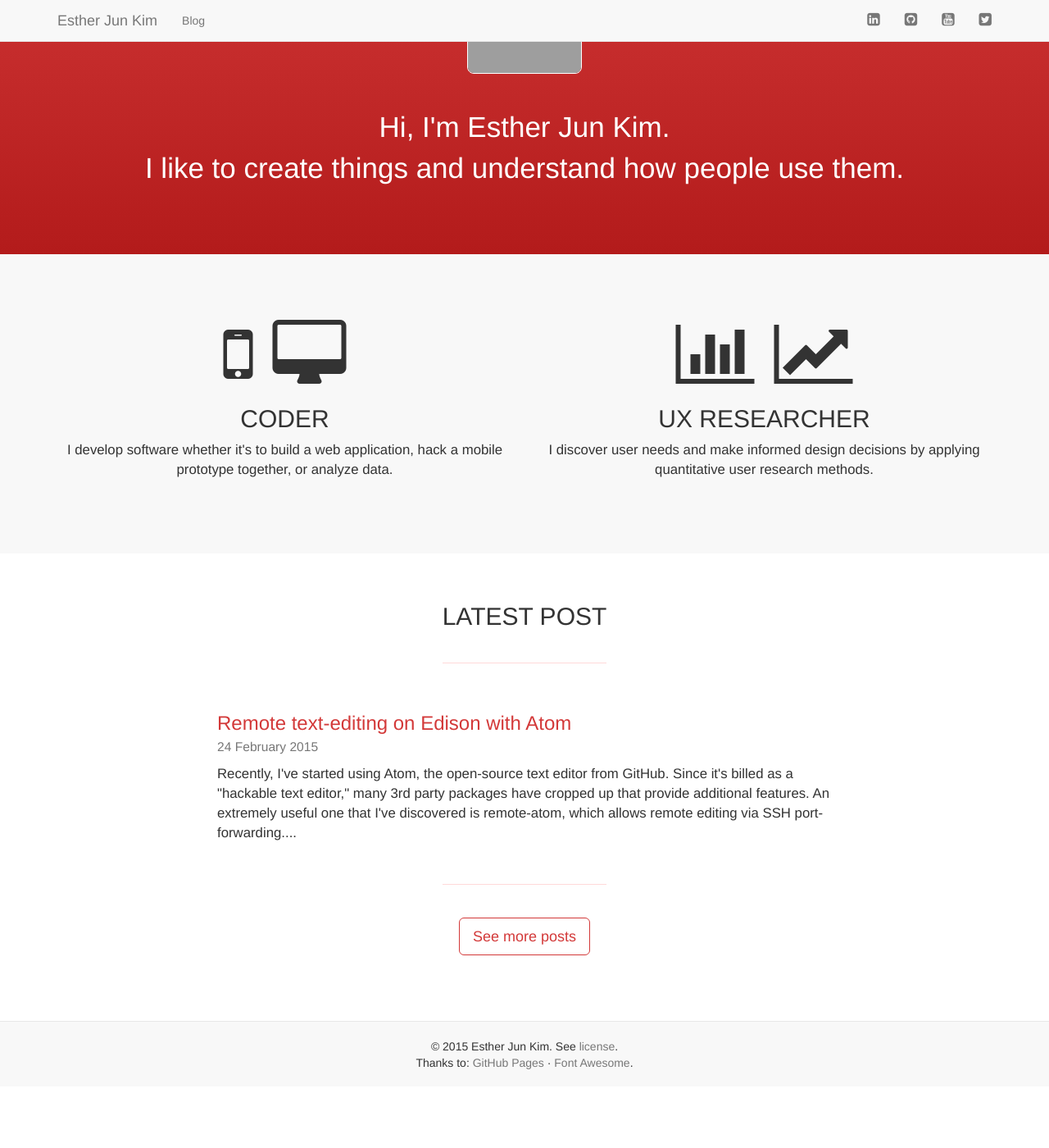
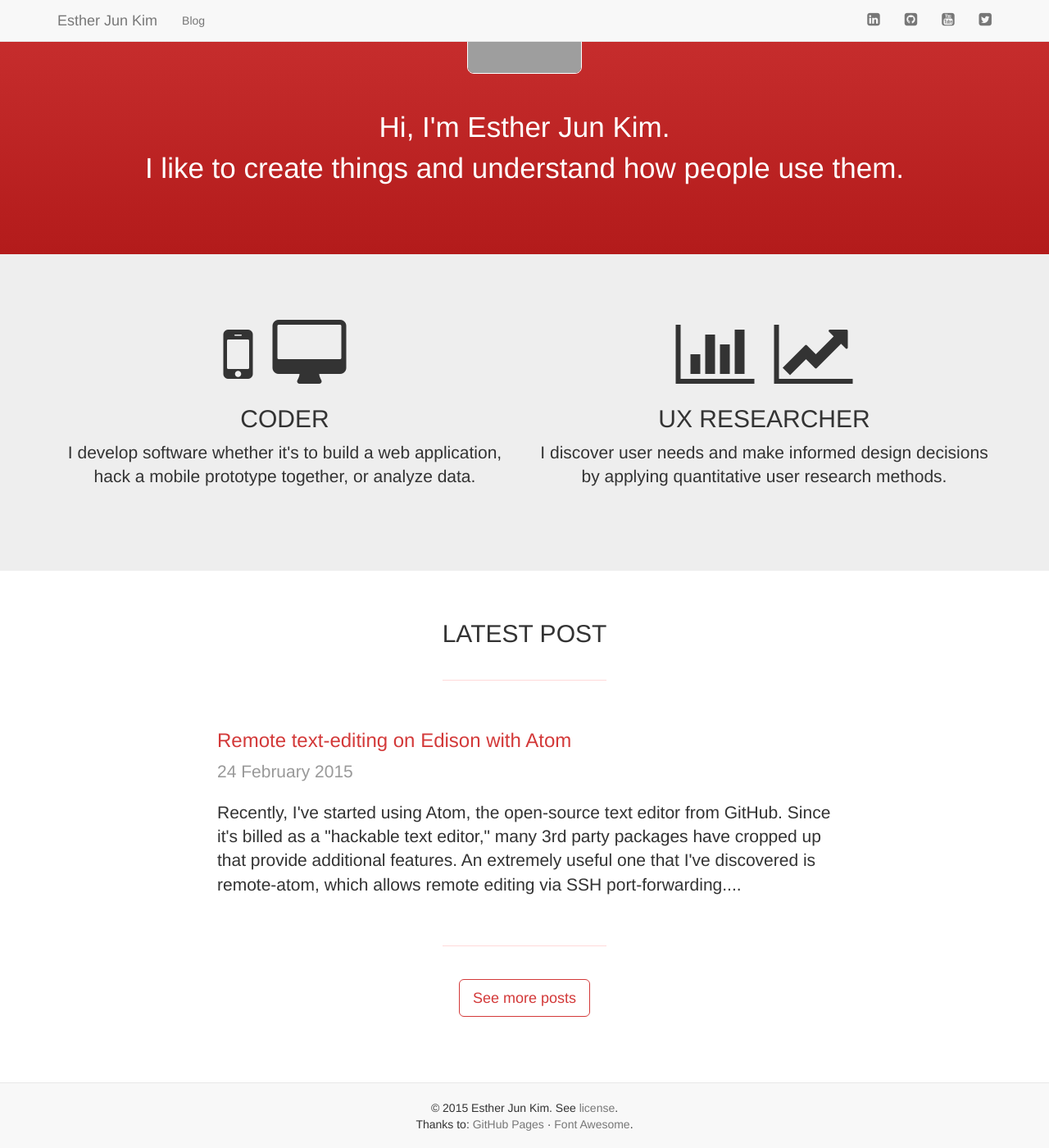
Before and after one commit to estherjk/estherjk.github.io, a Jekyll site: the page built from index.html, in a window 1280 px wide and 1400 px high, scrolled down 180 px. Shown: the whole window at 82% size. Built offline with Jekyll 4.4.1, drawn with Linux system fonts in a browser that asks for light colours; nearby versions of some CDN libraries; before the commit the page ends 1505 px from its top, so only the background shows below that; grey boxes are pictures that could not be loaded.

Commit message:
Update css

```diff
--- a/index.html
+++ b/index.html
@@ -21,16 +21,16 @@ title: Esther Jun Kim
       <div class="col-md-6 featurette">
         <i class="fa fa-mobile fa-6"></i>
         <i class="fa fa-desktop fa-6"></i>
-        <h2>Coder</h2>
-        <p>
+        <h2 class="normal">Coder</h2>
+        <p class="lead">
           I develop software whether it's to build a web application, hack a mobile prototype together, or analyze data.
         </p>
       </div>
       <div class="col-md-6 featurette">
         <i class="fa fa-bar-chart fa-6"></i>
         <i class="fa fa-line-chart fa-6"></i>
-        <h2>UX Researcher</h2>
-        <p>
+        <h2 class="normal">UX Researcher</h2>
+        <p class="lead">
           I discover user needs and make informed design decisions by applying quantitative user research methods.
         </p>
       </div>
@@ -40,18 +40,15 @@ title: Esther Jun Kim
 
 <div class="site-feature">
   <div class="container">
-    <h2 class="text-center">Latest post</h2>
+    <h2 class="normal text-center">Latest post</h2>
 
     <hr class="hr-feature">
 
     <div class="row">
       <div class="col-md-8 col-md-offset-2">
-        <h3><a href="{{ site.posts[0].url }}">{{ site.posts[0].title }}</a><br>
-          <small>{{ site.posts[0].date | date: "%d %B %Y" }}</small>
-        </h3>
-        <p>
-          {{ site.posts[0].excerpt }}
-        </p>
+        <h3 class="normal"><a href="{{ site.posts[0].url }}">{{ site.posts[0].title }}</a></h3>
+        <p class="lead post-date">{{ site.posts[0].date | date: "%d %B %Y" }}</p>
+        <p class="lead">{{ site.posts[0].excerpt }}</p>
       </div>
     </div>
 
--- a/styles/site.css
+++ b/styles/site.css
@@ -62,8 +62,8 @@ a:focus {
   text-decoration: underline;
 }
 
-h1, h2, h3 {
-  font-weight: 300;
+.normal {
+  font-weight: normal;
 }
 
 .btn-red {
@@ -77,7 +77,7 @@ h1, h2, h3 {
 }
 
 .bg-gray {
-  background-color: #f8f8f8;
+  background-color: #eee;
 }
 
 .video-container {
@@ -160,9 +160,8 @@ h1, h2, h3 {
   text-transform: uppercase;
 }
 
-.site-feature p {
-  font-size: 1.2em;
-  font-weight: 300;
+.site-feature .post-date {
+  color: #999;
 }
 
 .hr-feature {
@@ -228,10 +227,9 @@ h1, h2, h3 {
   border-color: #FFD9D9;
 }
 
-.post-date {
+.post-header .post-date {
   margin-bottom: 0;
-  font-size: 0.9em;
-  color: #888;
+  color: #999;
 }
 
 .post-content {
```
